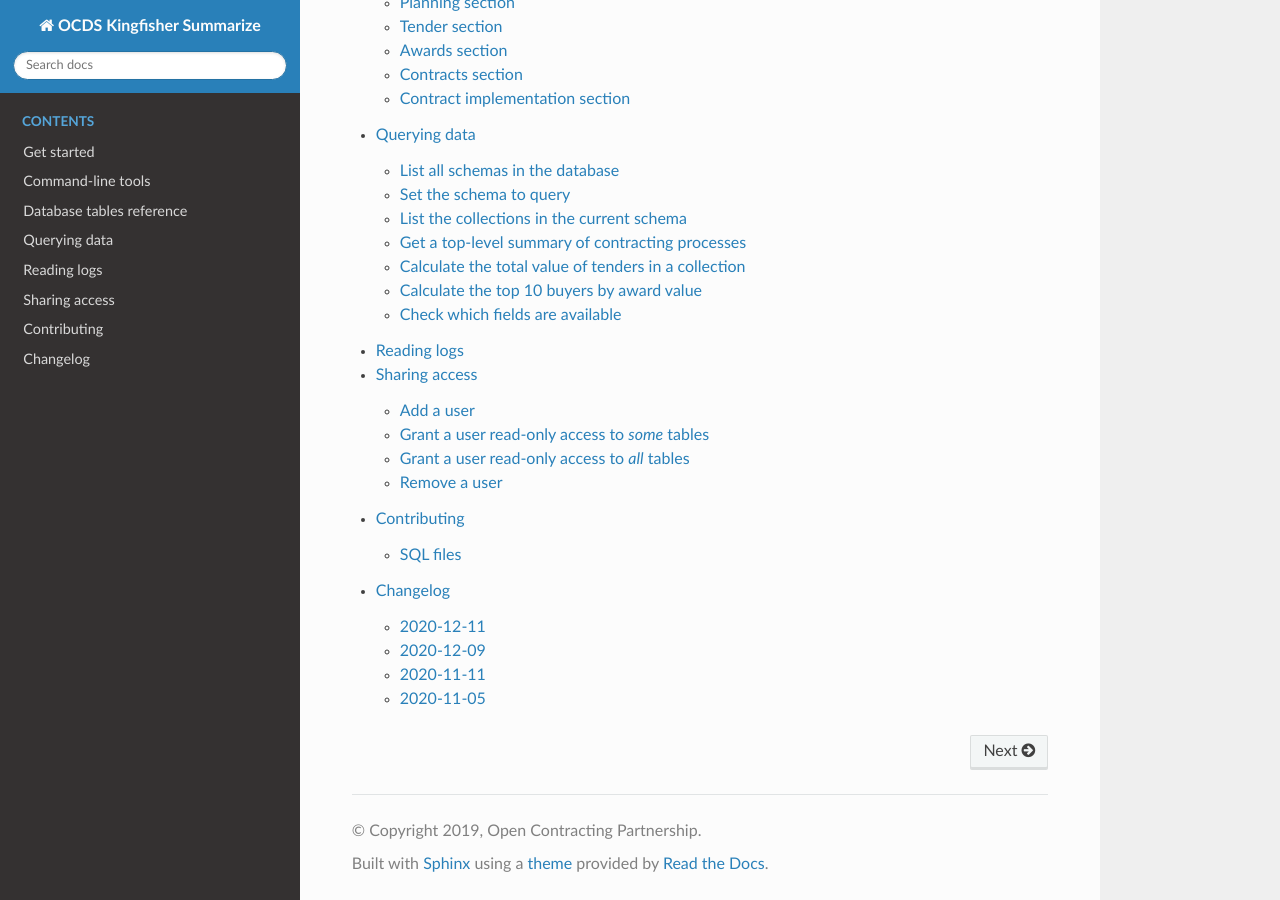
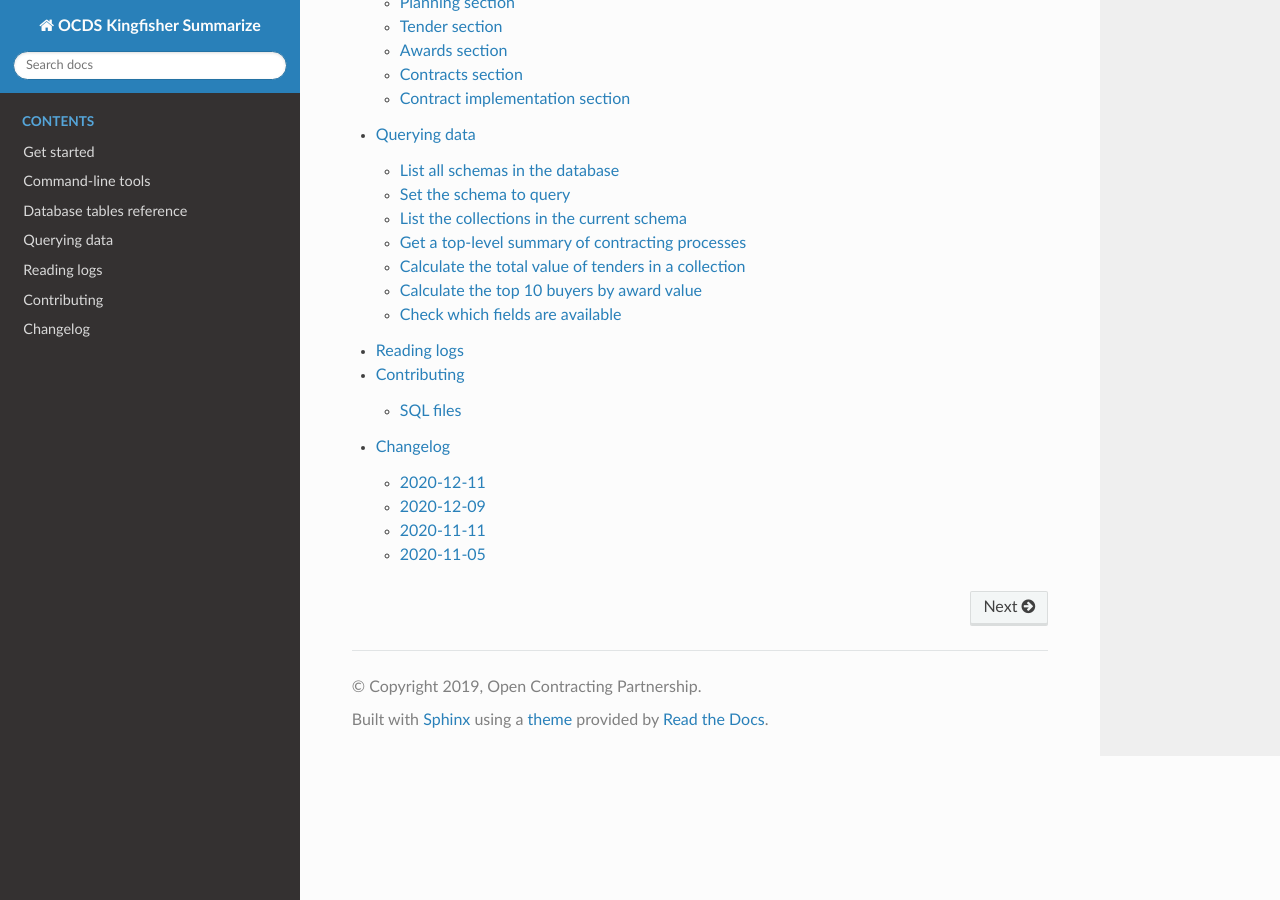
Before and after one commit to open-contracting/kingfisher-summarize, a Sphinx documentation site: the page built from docs/index.rst, in a window 1280 px wide and 900 px high, scrolled down 2249 px. Built offline with Sphinx 7.4.7 and the Read the Docs theme 2.0.0, drawn with Linux system fonts in a browser that asks for light colours; some of the changed lines change nothing that is shown.

Commit message:
docs: Remove documenation about creating users (moved to deploy), #171

```diff
--- a/docs/index.rst
+++ b/docs/index.rst
@@ -71,6 +71,5 @@ That's it! Feel free to browse the documentation below.
    database
    querying-data
    logging
-   users
    develop/index
    changelog
--- a/docs/users.rst
+++ /dev/null
@@ -1,80 +0,0 @@
-Sharing access
-==============
-
-This how-to guide describes how to:
-
--  Add a user
--  Grant a user read-only access to *some* tables created by Kingfisher Summarize
--  Grant a user read-only access to *all* tables created by Kingfisher Summarize and Kingfisher Process
--  Remove a user
-
-Add a user
-----------
-
-#. Connect to the ``postgres`` database as the ``postgres`` user. For example, as a sudoer, run:
-
-   .. code-block:: bash
-
-      su - postgres -c psql
-
-#. Create the user. For example, replace ``the_password`` with a `strong password <https://www.lastpass.com/password-generator>`__ and ``the_username`` with a recognizable username (for example, the lowercase name of the person, like ``janedoe``, to whom you want to give access), and run:
-
-   .. code-block:: sql
-
-      CREATE USER the_username WITH PASSWORD 'the_password';
-
-#. Close your PostgreSQL session.
-
-Grant a user read-only access to *some* tables
-----------------------------------------------
-
-Connect to the database used by Kingfisher Summarize, using the connecting settings you :ref:`configured earlier<database-connection-settings>`. For example, run:
-
-   .. code-block:: bash
-
-      psql ocdskingfisher -U ocdskingfisher
-
-To grant access to all tables within a specific schema, run, for example:
-
-.. code-block:: sql
-
-   GRANT USAGE ON SCHEMA view_data_the_name TO the_username;
-   GRANT SELECT ON ALL TABLES IN SCHEMA view_data_the_name TO the_username;
-
-Grant a user read-only access to *all* tables
----------------------------------------------
-
-#. Connect to the database used by Kingfisher Summarize, using the connecting settings you :ref:`configured earlier<database-connection-settings>`.
-
-#. Insert the username into the ``views.read_only_user`` table. For example, replace ``the_username``, and run:
-
-   .. code-block:: sql
-
-      INSERT INTO views.read_only_user VALUES ('the_username');
-
-#. Close your PostgreSQL session.
-
-#. Run the :ref:`correct-user-permissions` command to grant the user read-only access to the tables created by Kingfisher Summarize and Kingfisher Process:
-
-   .. code-block:: bash
-
-      ./manage.py correct-user-permissions
-
-Remove a user
--------------
-
-#. Connect to the database used by Kingfisher Summarize, using the connecting settings you :ref:`configured earlier<database-connection-settings>`.
-
-#. Delete the username from the ``views.read_only_user`` table. For example, replace ``the_username``, and run:
-
-   .. code-block:: sql
-
-      DELETE FROM views.read_only_user WHERE username = 'the_username';
-
-#. Drop the user. For example, replace ``the_username``, and run:
-
-   .. code-block:: sql
-
-      DROP USER the_username;
-
-#. Close your PostgreSQL session.
```
